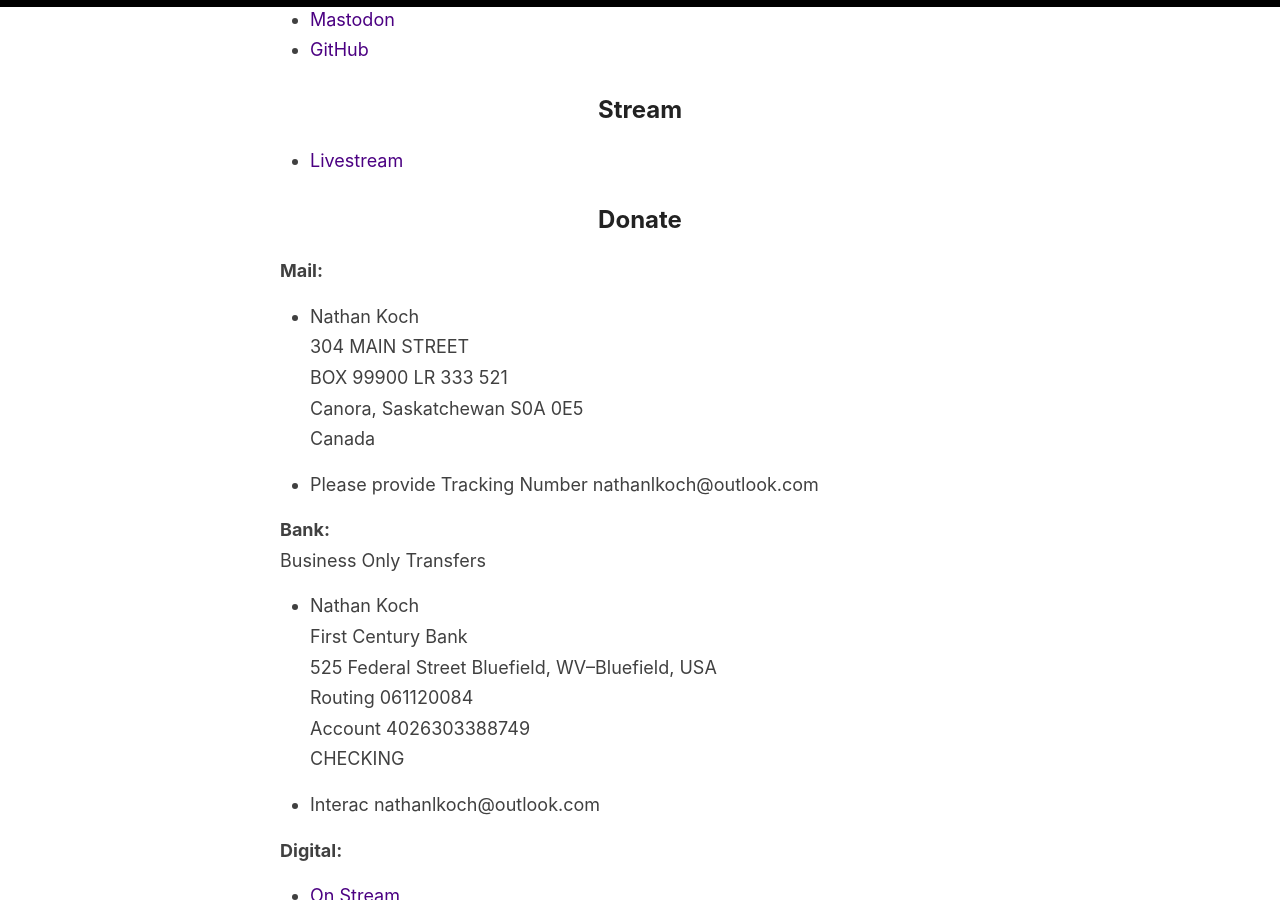
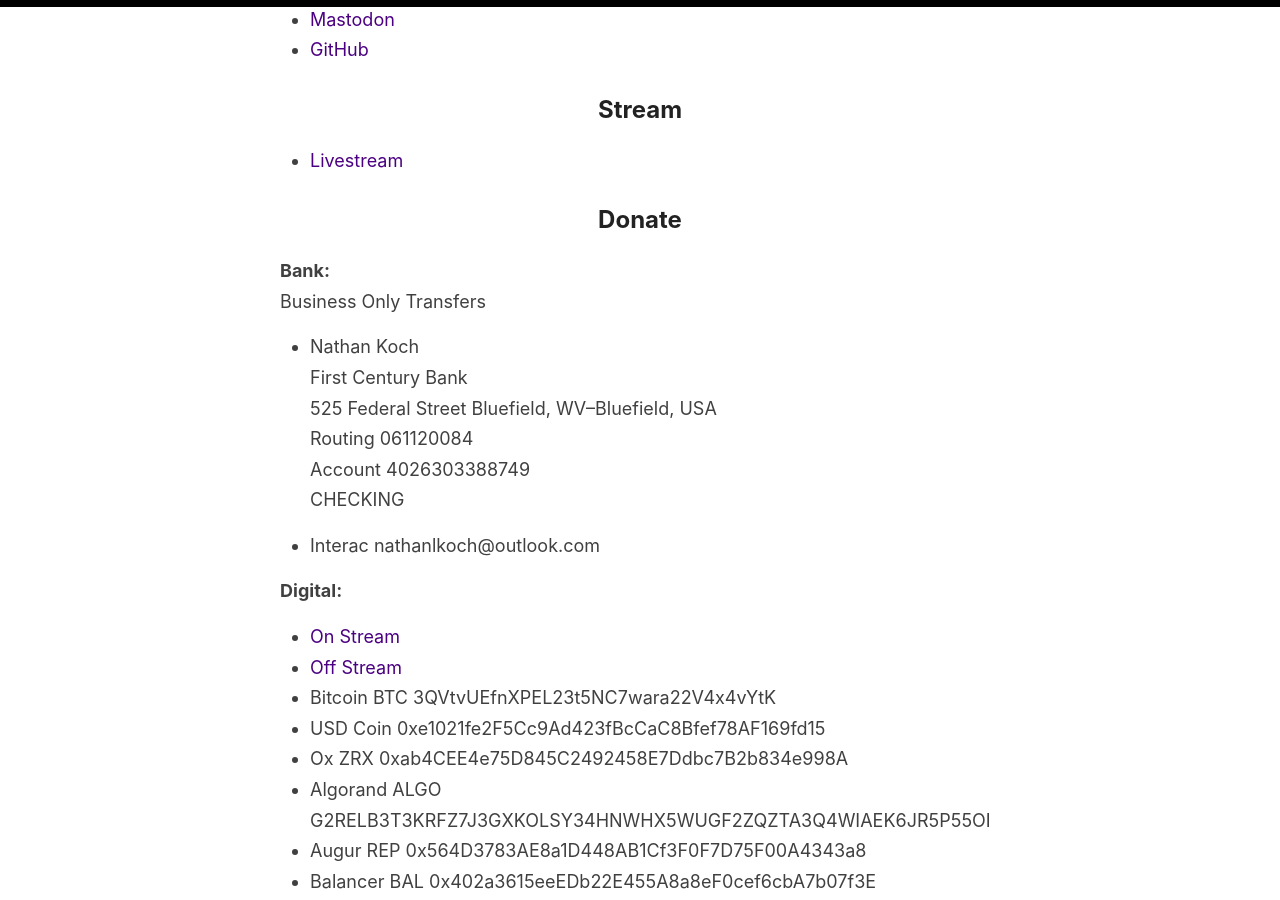
Before and after one commit to anathonous/anathonous.github.io, a Jekyll site: the page built from _pages/about.md, in a window 1280 px wide and 900 px high, scrolled down 405 px. Built offline with Jekyll 4.4.1, drawn with Linux system fonts in a browser that asks for light colours.

Commit message:
Update about.md

```diff
--- a/_pages/about.md
+++ b/_pages/about.md
@@ -17,15 +17,6 @@
 - [Livestream](https://www.anathonous.cf/live/)
 
 ## Donate
-**Mail:**
-
-- Nathan Koch
-304 MAIN STREET
-BOX 99900 LR 333 521
-Canora, Saskatchewan S0A 0E5
-Canada
-
-- Please provide Tracking Number nathanlkoch@outlook.com
 
 **Bank:**
   Business Only Transfers
```
